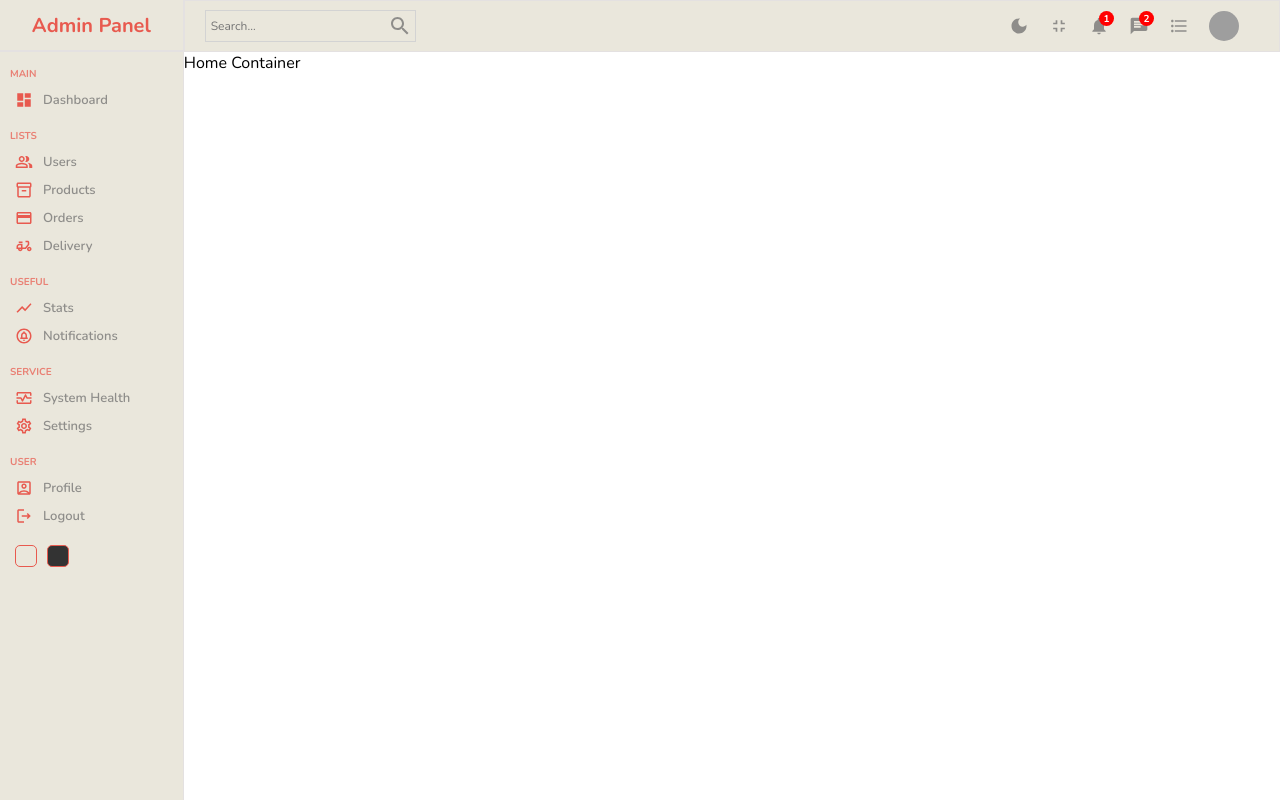
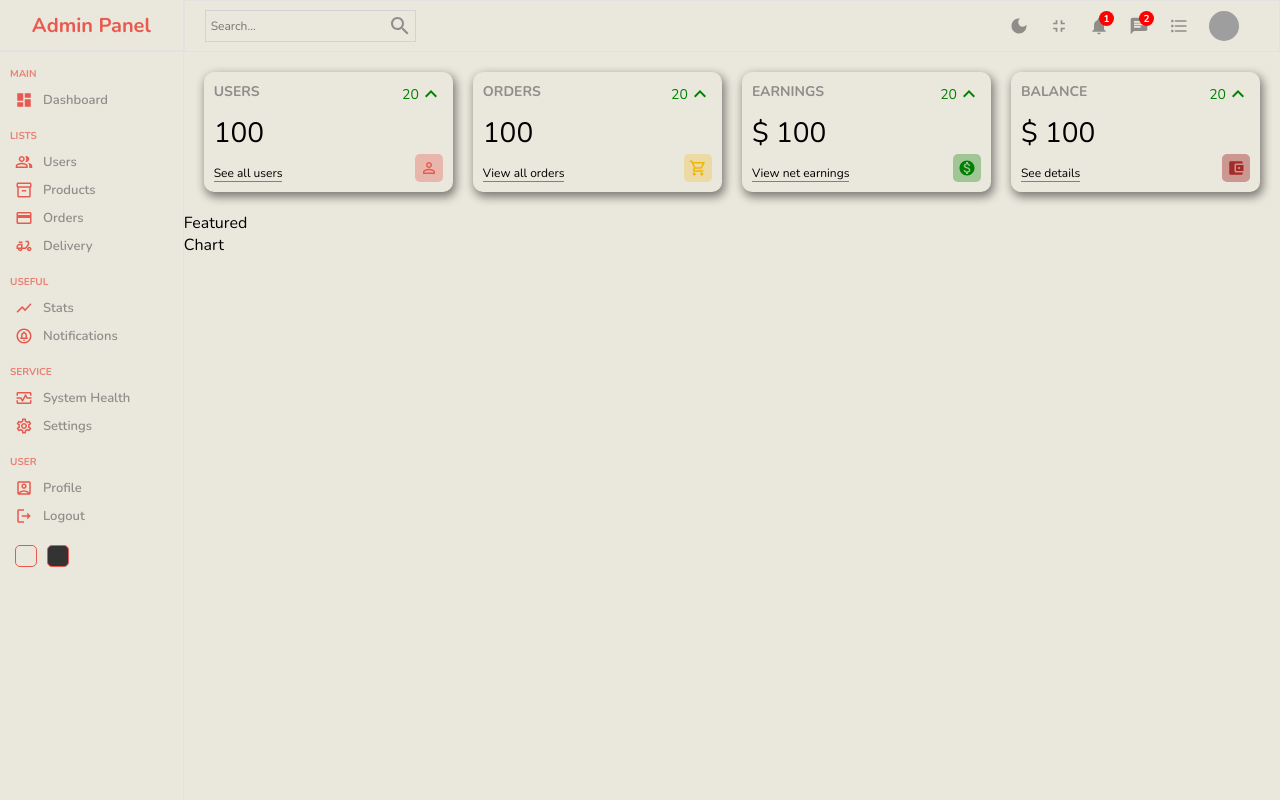
Before and after one commit to sm-mostafajamal/dashboard, a React (Create React App) app: page / in a window 1280 px wide. Built offline with nearby package versions, Linux system fonts and the light colour scheme; grey boxes are pictures that could not be loaded.

Commit message:
added widgets

```diff
--- /dev/null
+++ b/src/components/chart/Chart.jsx
@@ -0,0 +1,7 @@
+import "./style.scss";
+
+const Chart = () => {
+  return <div>Chart</div>;
+};
+
+export default Chart;
--- /dev/null
+++ b/src/components/featured/Featured.jsx
@@ -0,0 +1,7 @@
+import "./style.scss";
+
+const Featured = () => {
+  return <div>Featured</div>;
+};
+
+export default Featured;
--- a/src/components/navbar/style.scss
+++ b/src/components/navbar/style.scss
@@ -5,7 +5,7 @@
   align-items: center;
   font-size: 14px;
   color: #8e8d8a;
-  background-color: #eae7dc;
+  // background-color: #eae7dc;
 
   .wrapper {
     width: 100%;
--- a/src/components/sidebar/style.scss
+++ b/src/components/sidebar/style.scss
@@ -2,7 +2,7 @@
   flex: 1;
   border-right: 0.5px solid rgb(228, 225, 225);
   min-height: 100vh;
-  background-color: #eae7dc;
+  // background-color: #eae7dc;
   .top {
     height: 50px;
     display: flex;
--- /dev/null
+++ b/src/components/widget/Widget.jsx
@@ -0,0 +1,100 @@
+import {
+  AccountBalanceWallet,
+  KeyboardArrowUp,
+  MonetizationOn,
+  PersonOutline,
+  ShoppingCartOutlined,
+} from "@mui/icons-material";
+import "./style.scss";
+
+const Widget = ({ type }) => {
+  let data;
+  const tempData = {
+    amount: 100,
+    per: 20,
+  };
+  switch (type) {
+    case "user":
+      data = {
+        title: "USERS",
+        isMoney: false,
+        link: "See all users",
+        icon: (
+          <PersonOutline
+            className="icon"
+            style={{ color: "#e85a4f", backgroundColor: "#e8594f57" }}
+          />
+        ),
+      };
+      break;
+    case "order":
+      data = {
+        title: "ORDERS",
+        isMoney: false,
+        link: "View all orders",
+        icon: (
+          <ShoppingCartOutlined
+            className="icon"
+            style={{ color: "#f1b502", backgroundColor: "#f1b50242" }}
+          />
+        ),
+      };
+      break;
+    case "earning":
+      data = {
+        title: "EARNINGS",
+        isMoney: true,
+        link: "View net earnings",
+        icon: (
+          <MonetizationOn
+            className="icon"
+            style={{
+              color: "green",
+              backgroundColor: "rgba(0, 128, 0, 0.315)",
+            }}
+          />
+        ),
+      };
+      break;
+    case "balance":
+      data = {
+        title: "BALANCE",
+        isMoney: true,
+        link: "See details",
+        icon: (
+          <AccountBalanceWallet
+            className="icon"
+            style={{
+              color: "brown",
+              backgroundColor: "rgba(165, 42, 42, 0.425)",
+            }}
+          />
+        ),
+      };
+      break;
+
+    default:
+      break;
+  }
+
+  return (
+    <div className="widget">
+      <div className="left">
+        <div className="title">{data.title}</div>
+        <div className="counter">
+          {data.isMoney && "$"} {tempData.amount}
+        </div>
+        <div className="link">{data.link}</div>
+      </div>
+      <div className="right">
+        <div className="percentage positive">
+          {tempData.per}
+          <KeyboardArrowUp />
+        </div>
+        {data.icon}
+      </div>
+    </div>
+  );
+};
+
+export default Widget;
--- /dev/null
+++ b/src/components/widget/style.scss
@@ -0,0 +1,48 @@
+.widget {
+  display: flex;
+  flex: 1;
+  justify-content: space-between;
+  padding: 10px;
+  -webkit-box-shadow: 2px 4px 10px 1px rgba(0, 0, 0, 0.47);
+  box-shadow: 2px 4px 10px 1px rgba(0, 0, 0, 0.47);
+  border-radius: 10px;
+  height: 100px;
+  .left,
+  .right {
+    display: flex;
+    flex-direction: column;
+    justify-content: space-between;
+    .title {
+      font-weight: bold;
+      font-size: 14px;
+      color: #8e8d8a;
+    }
+    .counter {
+      font-size: 28px;
+      font-weight: 300;
+    }
+    .link {
+      font-size: 12px;
+      border-bottom: 1px solid gray;
+      width: max-content;
+    }
+    .percentage {
+      display: flex;
+      align-items: center;
+      font-size: 14px;
+
+      &.positive {
+        color: green;
+      }
+      &.negative {
+        color: red;
+      }
+    }
+    .icon {
+      font-size: 18px;
+      padding: 5px;
+      border-radius: 5px;
+      align-self: flex-end;
+    }
+  }
+}
--- a/src/pages/home/Home.jsx
+++ b/src/pages/home/Home.jsx
@@ -1,5 +1,8 @@
+import Chart from "../../components/chart/Chart";
+import Featured from "../../components/featured/Featured";
 import Navbar from "../../components/navbar/Navbar";
 import Sidebar from "../../components/sidebar/Sidebar";
+import Widget from "../../components/widget/Widget";
 import "./style.scss";
 
 const Home = () => {
@@ -8,7 +11,16 @@
       <Sidebar />
       <div className="homeContainer">
         <Navbar />
-        Home Container
+        <div className="widgets">
+          <Widget type="user" />
+          <Widget type="order" />
+          <Widget type="earning" />
+          <Widget type="balance" />
+        </div>
+        <div className="charts">
+          <Featured />
+          <Chart />
+        </div>
       </div>
     </div>
   );
--- a/src/pages/home/style.scss
+++ b/src/pages/home/style.scss
@@ -1,6 +1,13 @@
 .home {
+  background-color: #eae7dc;
+
   display: flex;
   .homeContainer {
     flex: 6;
+    .widgets {
+      display: flex;
+      padding: 20px;
+      gap: 20px;
+    }
   }
 }
```
Also changed, not shown: src/components/chart/style.scss (added), src/components/featured/style.scss (added).
